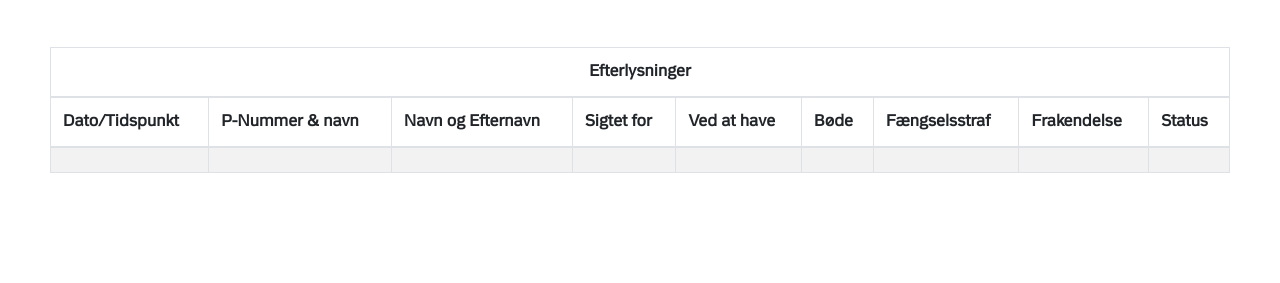
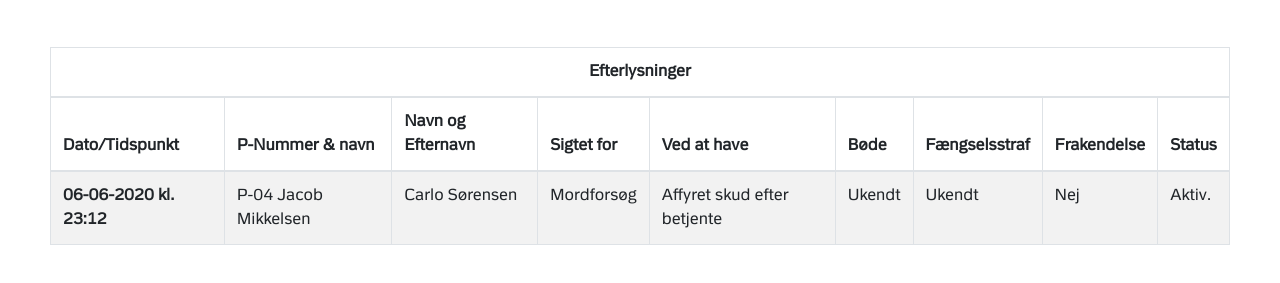
Before and after one commit to Vetaridk/vetaridk.github.io, a plain HTML site: page efterlysninger.html in a window 1280 px wide. Shown: the part 59-342 px from the top of the page. Drawn offline with nearby package versions, Linux system fonts and the light colour scheme.

Commit message:
Add files via upload

```diff
--- a/efterlysninger.html
+++ b/efterlysninger.html
@@ -98,15 +98,15 @@
         </thead>
         <tbody>
           <tr>
-            <th scope="row"></th>
-            <td></td>
-            <td></td>
-            <td></td>
-            <td></td>
-            <td></td>
-            <td></td>
-            <td></td>
-            <td></td>
+            <th scope="row">06-06-2020 kl. 23:12</th>
+            <td>P-04 Jacob Mikkelsen</td>
+            <td>Carlo Sørensen</td>
+            <td>Mordforsøg</td>
+            <td>Affyret skud efter betjente</td>
+            <td>Ukendt</td>
+            <td>Ukendt</td>
+            <td>Nej</td>
+            <td>Aktiv.</td>
           </tr>
         </tbody>
       </table>
```
